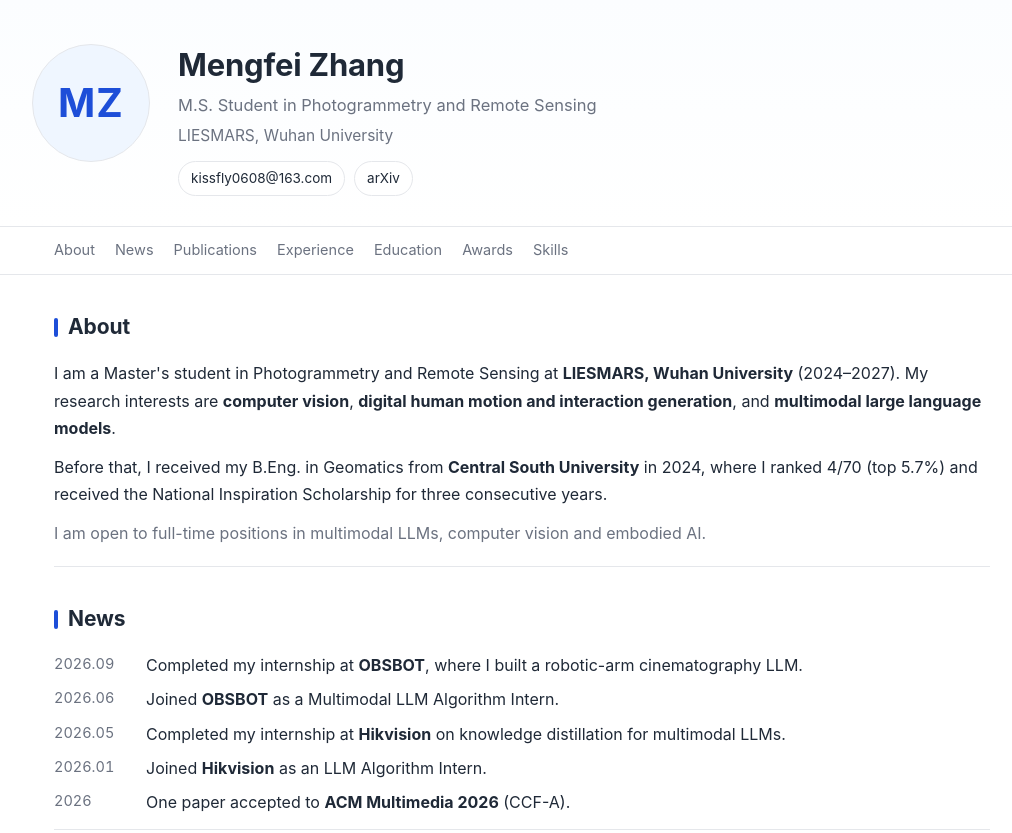
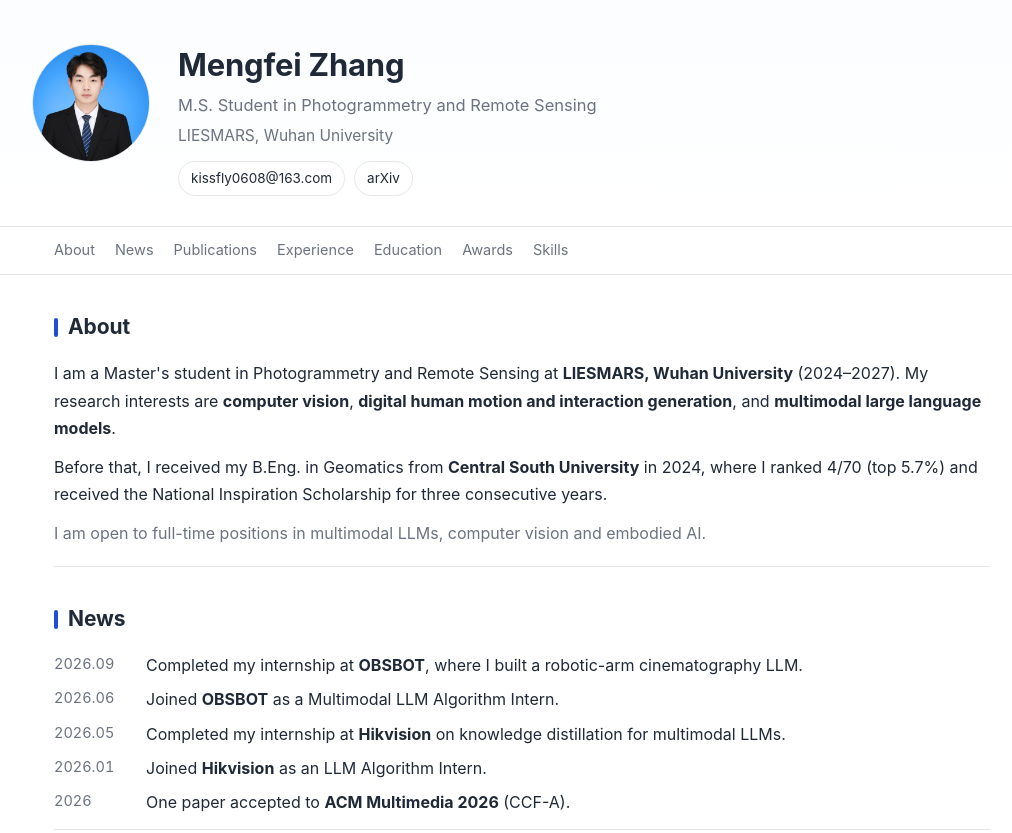
Before and after one commit to Sun3fly/kissfly, a plain HTML site: page index.html in a window 1280 px wide. Shown: the top 833 px of the page, without its empty margins (118-1130 px from the left). Drawn offline with Linux system fonts and the light colour scheme.

Commit message:
Add files via upload

```diff
--- a/index.html
+++ b/index.html
@@ -26,9 +26,8 @@
   .head{display:flex; gap:28px; align-items:flex-start; padding:44px 0 30px}
   .avatar{
     flex:0 0 118px; width:118px; height:118px; border-radius:50%;
+    object-fit:cover; object-position:center 18%;
     background:var(--accent-soft); border:1px solid var(--line);
-    display:flex; align-items:center; justify-content:center;
-    font-size:40px; font-weight:700; color:var(--accent); letter-spacing:1px;
   }
   h1{font-size:31px; line-height:1.25; margin:2px 0 6px; letter-spacing:-.2px}
   .role{font-size:16.5px; color:var(--muted); margin:0 0 4px}
@@ -122,7 +121,7 @@
 
 <header>
   <div class="wrap head">
-    <div class="avatar">MZ</div>
+    <img class="avatar" src="assets/portrait.jpg" alt="Portrait of Mengfei Zhang">
     <div>
       <h1>Mengfei Zhang</h1>
       <p class="role">M.S. Student in Photogrammetry and Remote Sensing</p>
```
